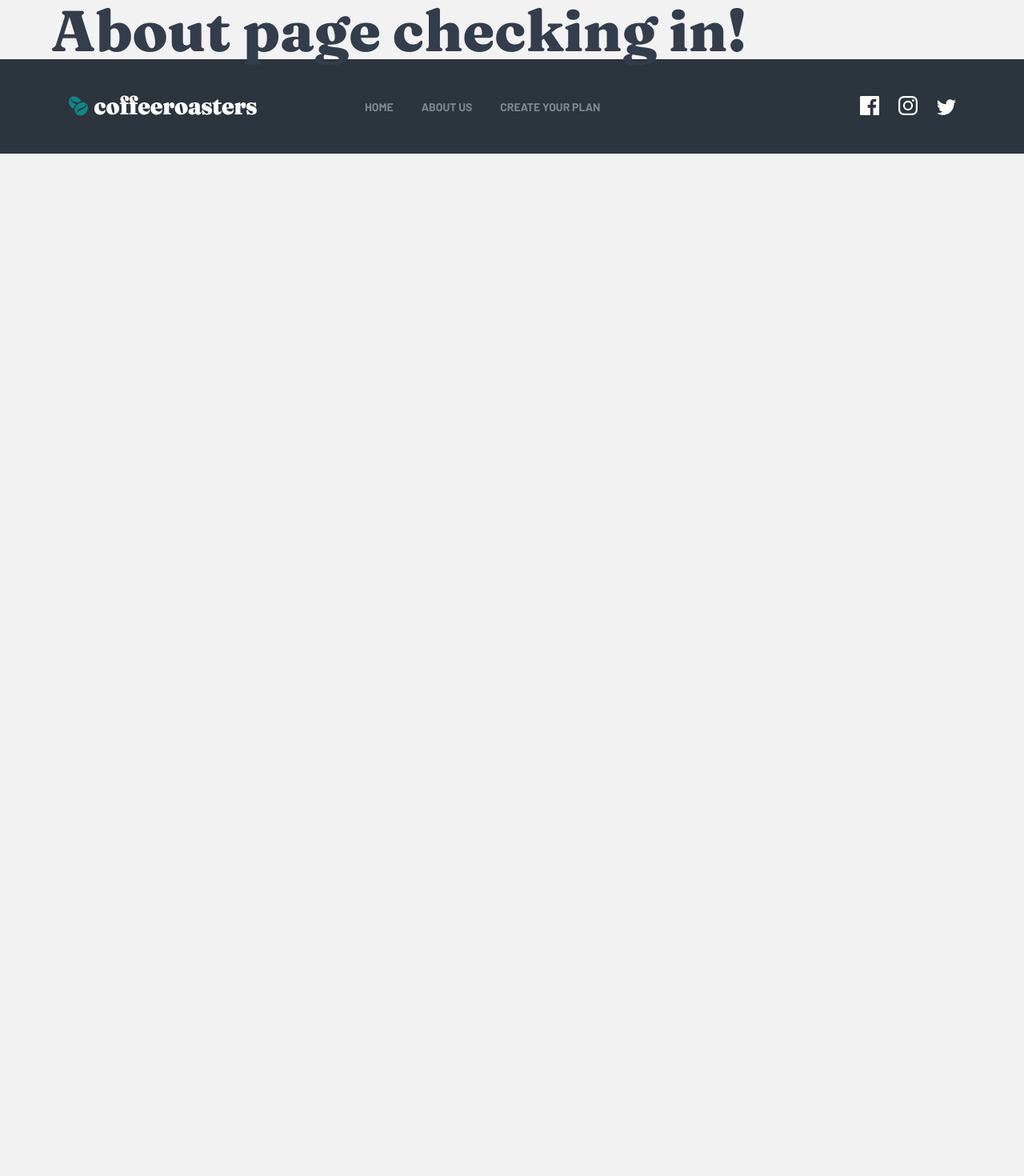
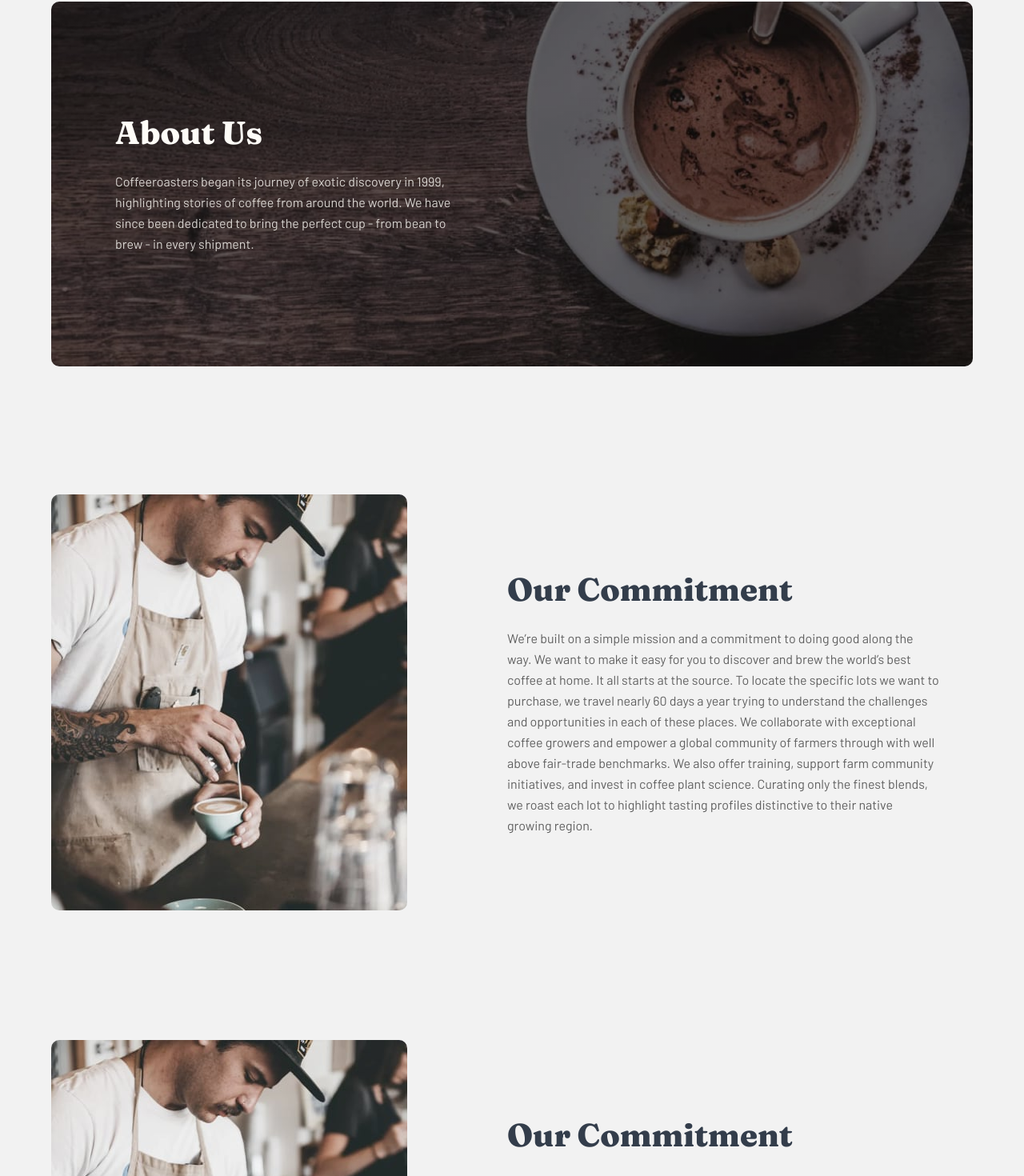
Before and after one commit to AntonCC/coffee-roasters, a React (Create React App) app: page /about in a window 1280 px wide. Shown: the part 116-1586 px from the top of the page at 80% size. Before the commit the page ends 800 px from the top, so only its background shows below. Built offline with nearby package versions, Linux system fonts and the light colour scheme.

Commit message:
Started about page, banner and value components made.

```diff
--- /dev/null
+++ b/src/components/banner/banner.scss
@@ -0,0 +1,19 @@
+.banner {
+  width: 100%;
+  // height: 450px;
+  padding: 14rem 8rem;
+  background: grey;
+  border-radius: 10px;
+  background: linear-gradient(to right, rgba(0,0,0,.3), rgba(0,0,0,.3)), url('../../assets/about/desktop/image-hero-whitecup.jpg') no-repeat center/cover;
+  .text {
+    max-width: 445px;
+    h2 {
+      margin-bottom: 2.4rem;
+      color: #FEFCF7;
+    }
+    p {
+      color: #FEFCF7;
+      opacity: .8;
+    }
+  }
+}
--- /dev/null
+++ b/src/components/banner/banner.tsx
@@ -0,0 +1,17 @@
+import React from 'react'
+import './banner.scss'
+
+const Banner: React.FC = () => {
+  return (
+    <div className='banner'>
+      <div className="text">
+        <h2>About Us</h2>
+        <p>
+          Coffeeroasters began its journey of exotic discovery in 1999, highlighting stories of coffee from around the world. We have since been dedicated to bring the perfect cup - from bean to brew - in every shipment.
+        </p>
+      </div>
+    </div>
+  )
+}
+
+export default Banner;
--- /dev/null
+++ b/src/components/value/value.scss
@@ -0,0 +1,24 @@
+.value {
+  width: 100%;
+  margin: 16rem 0;
+  display: flex;
+  .side-a {
+    img {
+      border-radius: 10px;
+    }
+  }
+  .side-b {
+    display: flex;
+    align-items: center;
+    .text {
+      margin-left: 12.5rem;
+      max-width: 540px;
+      h2 {
+        margin-bottom: 2.4rem;
+      }
+      p {
+        opacity: .6;
+      }
+    }
+  }
+}
--- /dev/null
+++ b/src/components/value/value.tsx
@@ -0,0 +1,23 @@
+import React from 'react'
+import './value.scss'
+import Pic from '../../assets/about/desktop/image-commitment.jpg'
+
+const Value = () => {
+  return (
+    <div className='value'>
+      <div className="side-a">
+        <img src={Pic} alt="Pic"/>
+      </div>
+      <div className="side-b">
+        <div className="text">
+          <h2>Our Commitment</h2>
+          <p>
+            We’re built on a simple mission and a commitment to doing good along the way. We want to make it easy for you to discover and brew the world’s best coffee at home. It all starts at the source. To locate the specific lots we want to purchase, we travel nearly 60 days a year trying to understand the challenges and opportunities in each of these places. We collaborate with exceptional coffee growers and empower a global community of farmers through with well above fair-trade benchmarks. We also offer training, support farm community initiatives, and invest in coffee plant science. Curating only the finest blends, we roast each lot to highlight tasting profiles distinctive to their native growing region.
+          </p>
+        </div>
+      </div>
+    </div>
+  )
+}
+
+export default Value;
--- a/src/pages/about/about.tsx
+++ b/src/pages/about/about.tsx
@@ -1,10 +1,14 @@
 import React from 'react'
 import './about.scss'
+import Banner from '../../components/banner/banner'
+import Value from '../../components/value/value'
 
 const About: React.FC = () => {
   return (
     <div className='about container'>
-      <h1>About page checking in!</h1>
+      <Banner />
+      <Value />
+      <Value />
     </div>
   )
 }
```
